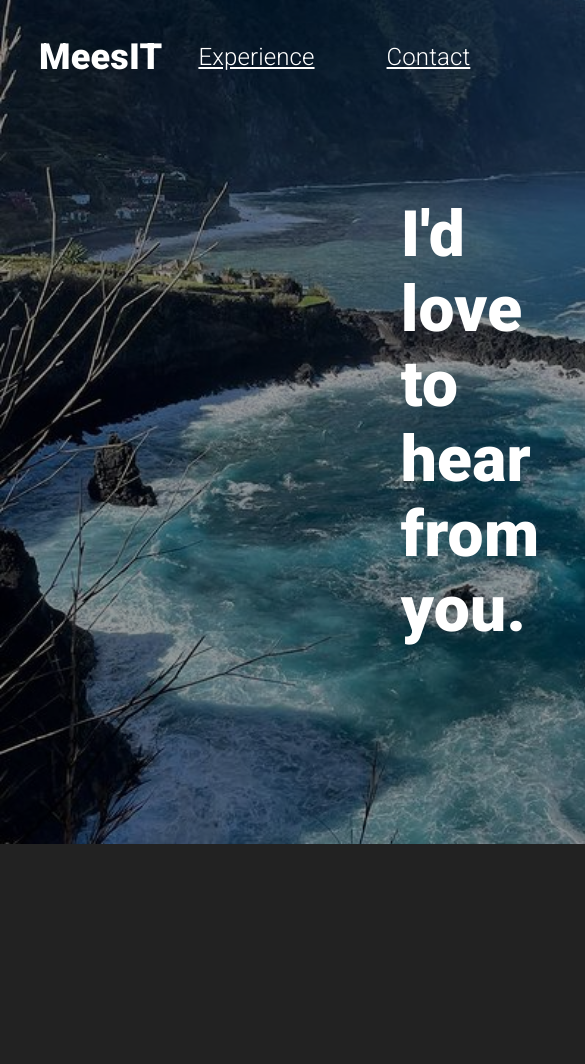
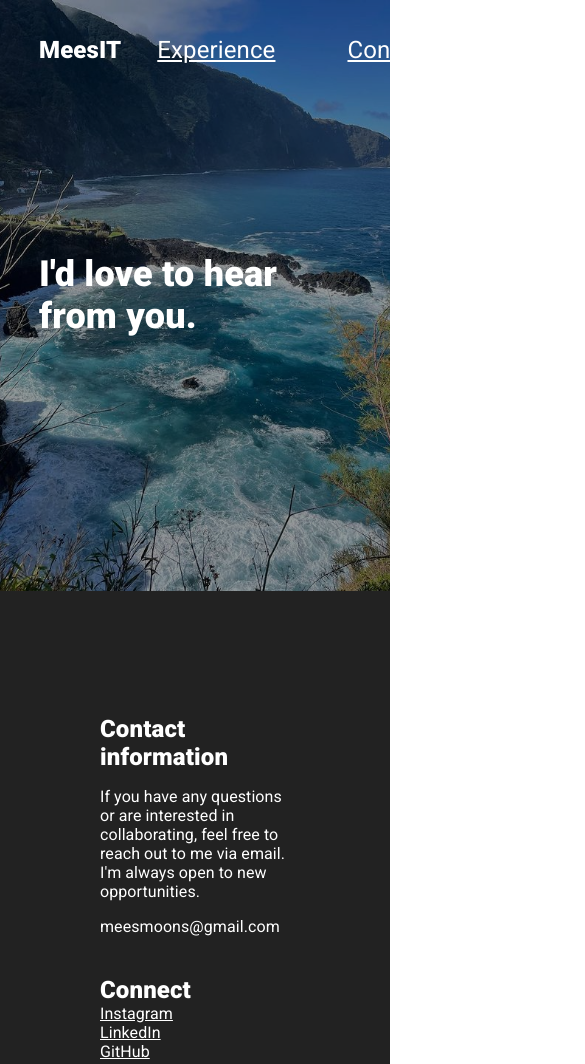
Before and after one commit to MeesMoons/portfolio-website, a plain HTML site: page pages/contact.html in a window 390 px wide. Shown: the top 1064 px of the page, 585 px wide, since content can reach past the window. Before the commit the page ends 844 px from the top, so only its background shows below. Drawn offline with Linux system fonts and the light colour scheme.

Commit message:
css code clean up, responsiveness contact page

```diff
--- a/pages/contact.html
+++ b/pages/contact.html
@@ -2,14 +2,16 @@
 <html>
     <head>
         <meta http-equiv="content-type" content="text/html; charset=utf-8" />
-        <link rel="stylesheet" href="../styles/initialize.css">
         <link rel="stylesheet" href="../styles/contact.css">
         <link href="https://fonts.googleapis.com/css2?family=Roboto:wght@300;400;900&display=swap" rel="stylesheet">
         <title>Mees Moons</title>
     </head>
     <body>
         <nav>
-            <h3 class="logo">MeesIT</h3>
+            <div class="logo_container">
+                <h3 class="logo">MeesIT</h3>
+            </div>
+
 
             <a href="pages/experience.html">Experience</a>
             <a href="pages/contact.html">Contact</a>
--- a/styles/contact.css
+++ b/styles/contact.css
@@ -7,7 +7,7 @@
     --h1-font-size: 96px;
     --h2-font-size: 64px;
     --h3-font-size: 36px;
-    --p-font-size: 32px;
+    --p-font-size: 24px;
 
     --h1-font-size--mobile: 40px;
     --h2-font-size--mobile: 36px;
@@ -22,6 +22,31 @@
 body {
     margin: 0;
     height: 100vh;
+    display: grid;
+}
+
+main {
+    display: grid;
+    grid-template-columns: 50% auto;
+}
+
+h1, h2, h3, p, a {
+    font-family: var(--standard-font);
+    letter-spacing: 0.005em;
+    color: var(--secondary-color);
+}
+
+h2 {
+    font-size: var(--h2-font-size);
+}
+
+h3 {
+    font-size: var(--h3-font-size);
+    margin-bottom: 0;
+}
+
+p, a {
+    font-size: var(--p-font-size);
 }
 
 /* NAVBAR */
@@ -41,73 +66,80 @@ nav > a {
     font-size: var(--h3-font-size--mobile);
 }
 
-main {
+.logo_container {
     display: grid;
-    grid-template-columns: auto auto;
+    justify-content: center;
+    align-items: center;
+}
+
+.logo {
+    margin-top: 0;
+}
+
+.left {
+    display: grid;
     width: 100%;
+}
+
+.left > .overlay {
+    grid-area: 1 / 1 / 2 / 2;
+    background: black;
+    opacity: .4;
+    z-index: 1;
+}
+
+.left > h2 {
+    grid-area: 1 / 1 / 2 / 2;
+    place-self: center;
+    z-index: 2;
+    width: 80%;
+}
+
+.left > img {
+    grid-area: 1 / 1 / 2 / 2;
+    width: 100%;
+    object-fit: cover;
     height: 100vh;
 }
 
-.left {
-    background-color: var(--secondary-color);
-    height: 100%;
+.right {
+    padding-left: 100px;
+    padding-right: 100px;
+    background: var(--primary-color);
+    align-items: center;
     display: grid;
-    justify-content: center;
-    width: 940px;
-}
-
-.overlay {
-    height: 100vh;
-    display: block;
-    width: 940px;
-    background: black;
-    z-index: 1;
-    grid-area: 1 / 1 / 2 / 2;
-    position: absolute;
-    opacity: .4;
-}
-
-.left > h2 {
-    color: var(--secondary-color);
-    place-self: center;
-    grid-area: 1 / 1 / 2 / 2;
-    z-index: 2;
-    position: absolute;
-}
-
-.right {
-    background-color: var(--primary-color);
-    display: grid;
-    justify-content: center;
-    width: 70%;
-    place-self: center;
-}
-
-.logo {
-    color: var(--secondary-color);
-}
-
-.contact-information > p, .end-note__container > p {
-    font-size: var(--h3-font-size--mobile);
-}
-
-.connect > a, .experience > a {
-    font-size: var(--h3-font-size--mobile);
+    align-content: center;
+    overflow: hidden;
 }
 
 .connect {
     display: grid;
     grid-template-columns: auto;
-    place-self: start;
 }
 
-p, a {
-    font-weight: var(--font-weight--thin);
+@media screen and (max-width: 800px) {
+    main {
+        grid-template-columns: auto;
+    }
+
+    .left > img {
+        height: 70vh;
+    }
+
+    h2 {
+        font-size: var(--h2-font-size--mobile);
+    }
+
+    h3 {
+        font-size: var(--h3-font-size--mobile);
+    }
+
+    p, a {
+        font-size: var(--p-font-size--mobile);
+    }
+
+    .right {
+        padding-top: 100px;
+        padding-bottom: 100px;
+    }
 }
-
-.left > img {
-    grid-area: 1 / 1 / 2 / 2;
-    object-fit: cover;
-    width: 940px;
-    height: 100vh;
-}
--- a/styles/styles.css
+++ b/styles/styles.css
@@ -105,6 +105,16 @@ nav > a {
     margin: 36px;
     place-self: center;
     font-size: var(--h3-font-size--mobile);
+}
+
+.logo_container {
+    display: grid;
+    justify-content: center;
+    align-items: center;
+}
+
+.logo {
+    margin-top: 0;
 }
 
 
```
Also changed, not shown: index.html (+3 -1 lines).
